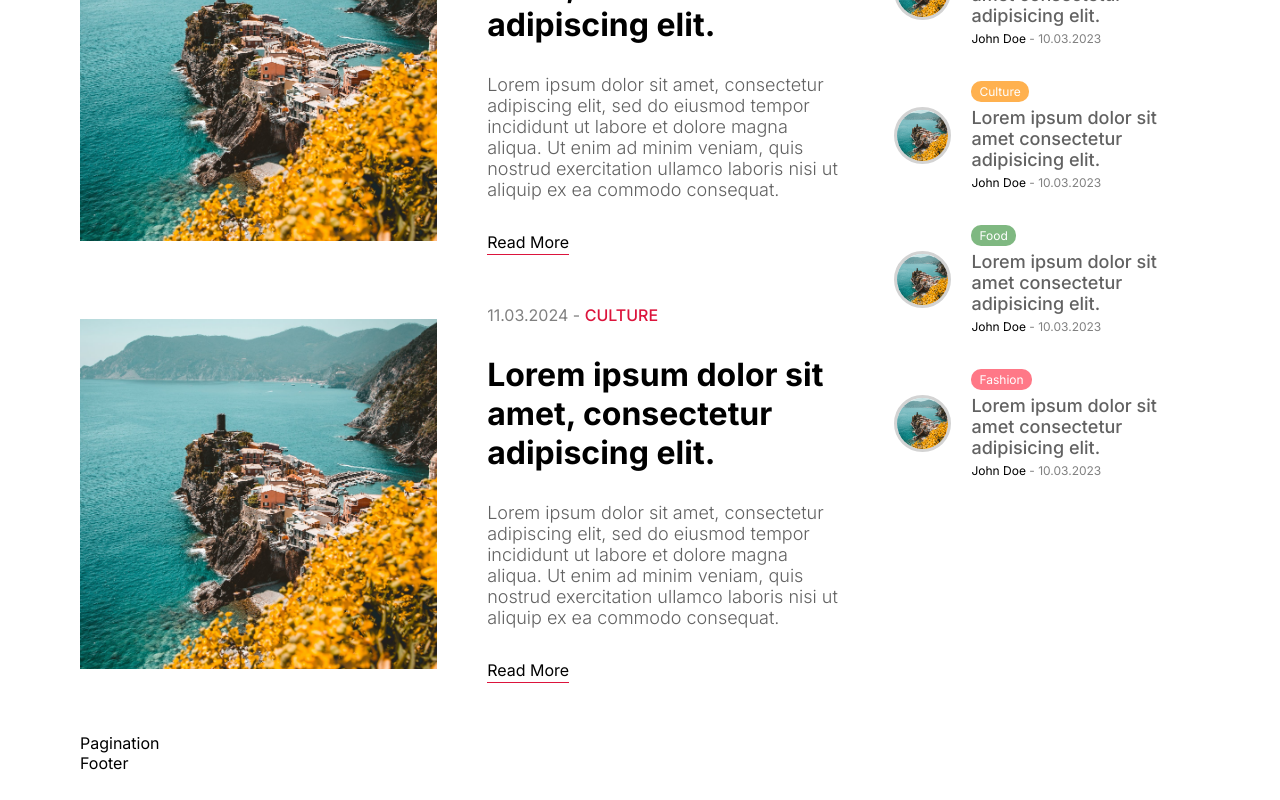
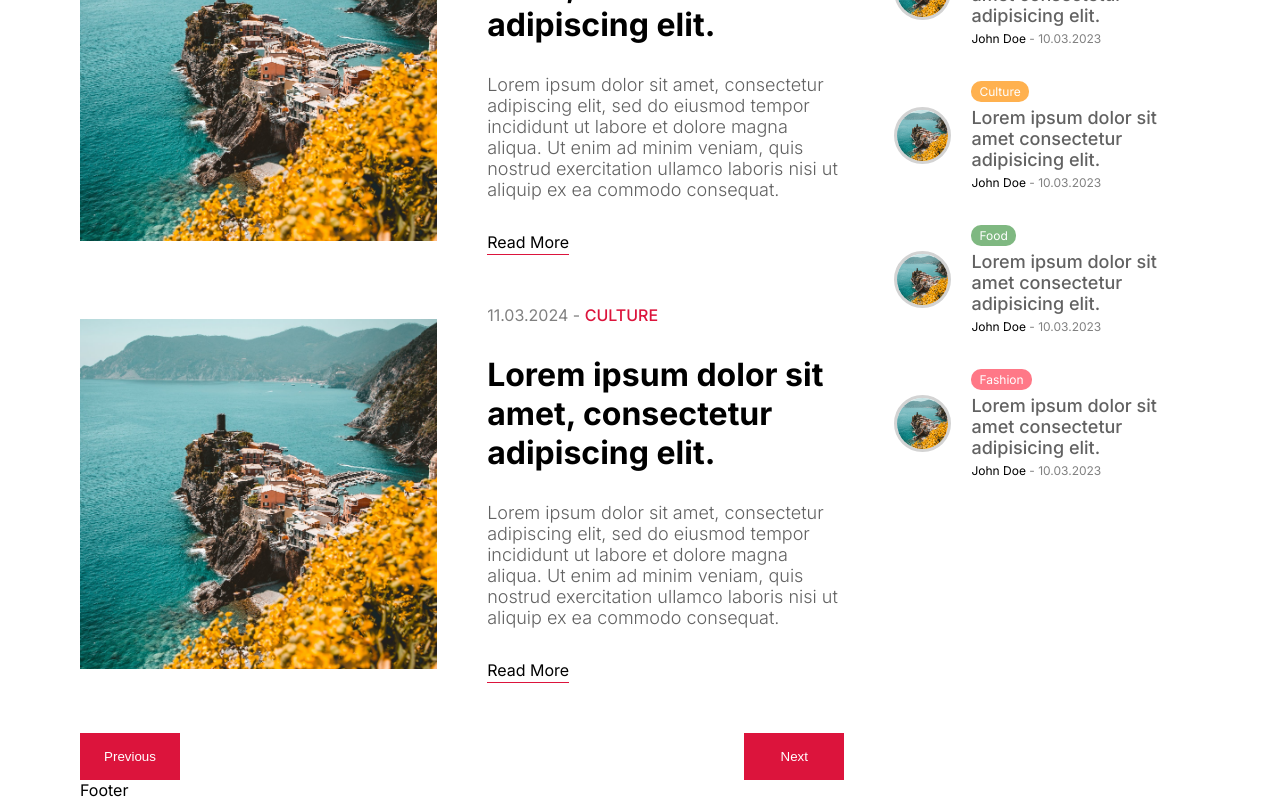
Before and after one commit to FathimaHamna/Blog-App, a Next.js app: page / in a window 1280 px wide. Shown: the part 2041-2841 px from the top of the page. Before the commit the page ends 2814 px from the top, so only its background shows below. Built offline with nearby package versions, Linux system fonts and the light colour scheme.

Commit message:
pagination

```diff
--- a/src/components/pagination/Pagination.jsx
+++ b/src/components/pagination/Pagination.jsx
@@ -1,10 +1,13 @@
-import React from 'react'
-import styles from './pagination.module.css'
+import React from 'react';
+import styles from './pagination.module.css';
 
 const Pagination = () => {
   return (
-    <div className={styles.container}>Pagination</div>
-  )
-}
+    <div className={styles.container}>
+      <button className={styles.button}>Previous</button>
+      <button className={styles.button}>Next</button>
+    </div>
+  );
+};
 
 export default Pagination
--- a/src/components/pagination/pagination.module.css
+++ b/src/components/pagination/pagination.module.css
@@ -1,3 +1,14 @@
 .container{
+    display: flex;
+    justify-content: space-between;
 
 }
+
+.button{
+    width: 100px;
+    border: none;
+    padding: 16px;
+    background-color: crimson;
+    color: white;
+    cursor: pointer;
+}
```
